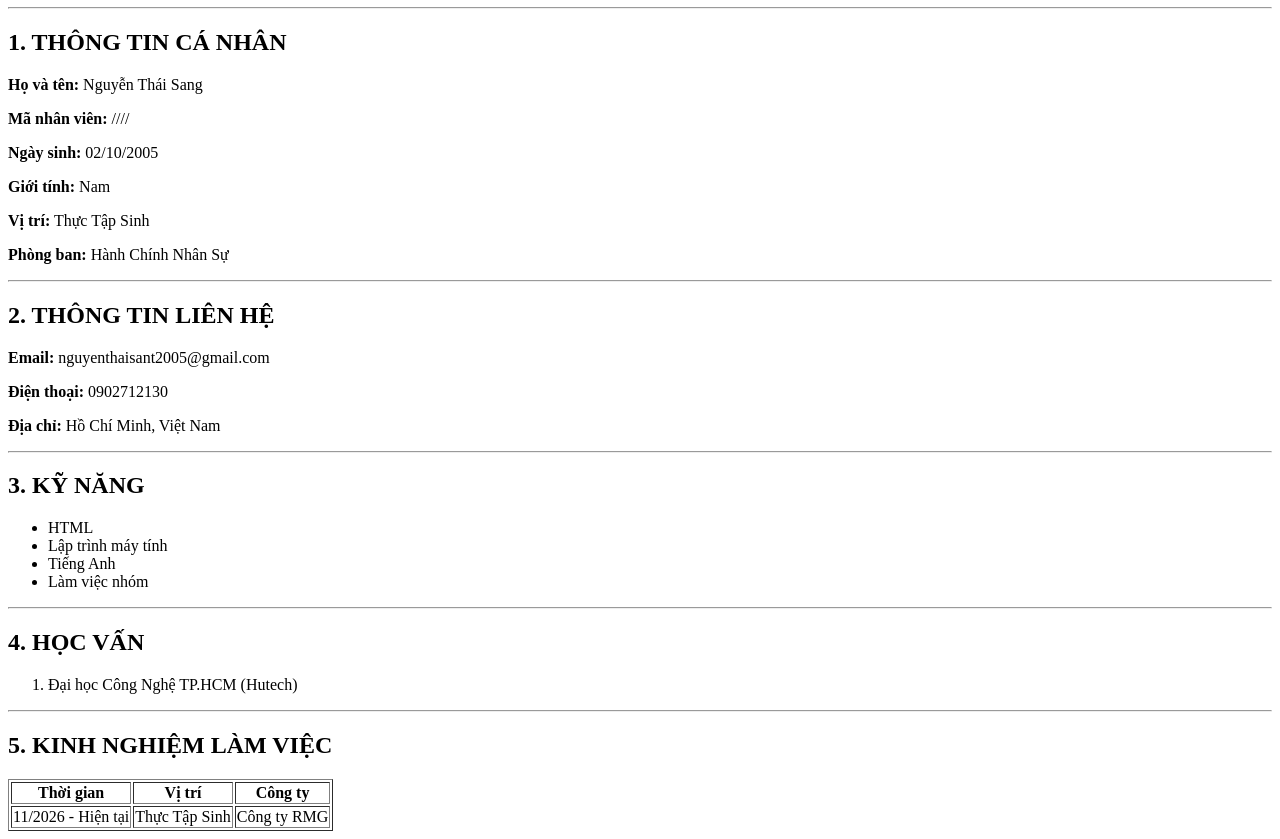
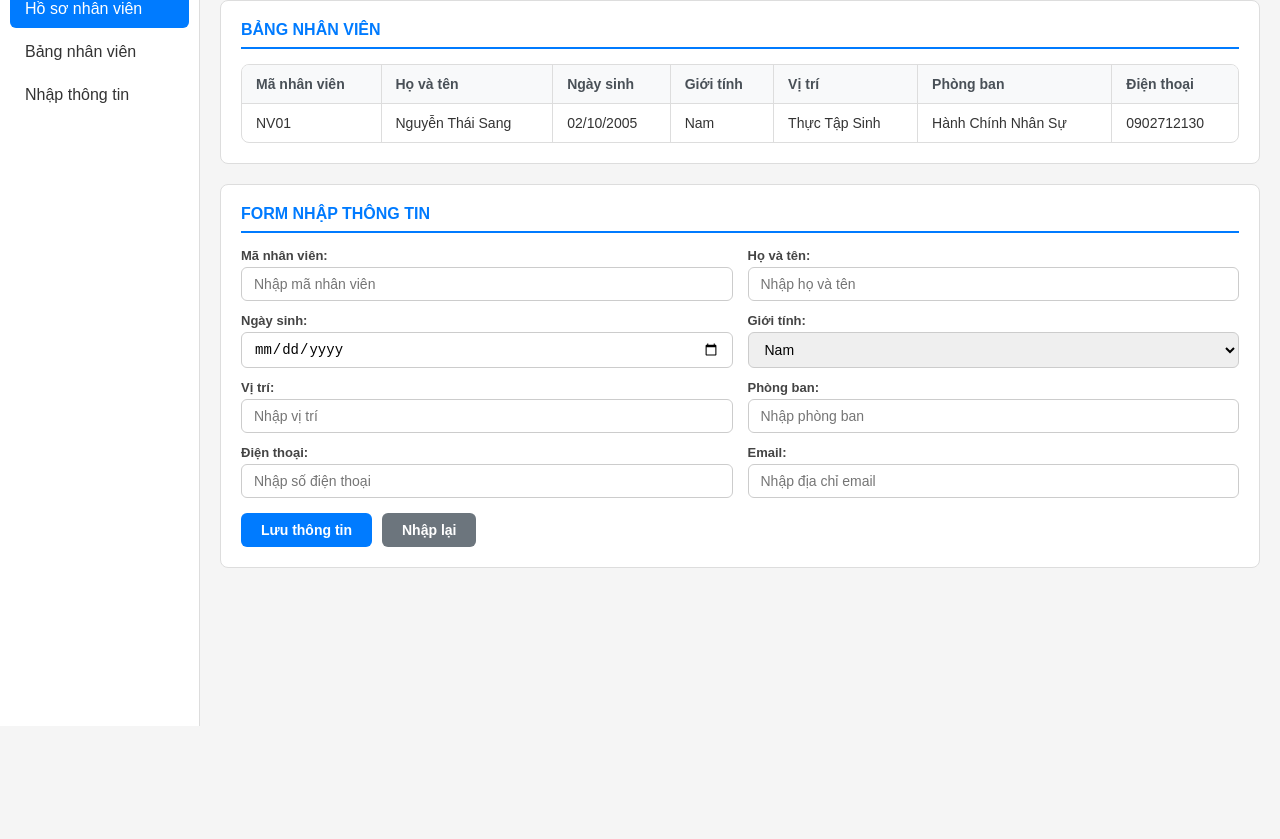
Before and after one commit to sangneko/18112026, a plain HTML site: page index.html in a window 1280 px wide. Shown: the part 73-912 px from the top of the page. After the commit the page ends 800 px from the top, so only its background shows below. Drawn offline with Linux system fonts and the light colour scheme.

Commit message:
them css, Header, Sidebar, Main Content

```diff
--- /dev/null
+++ b/css/style.css
@@ -0,0 +1,224 @@
+* {
+    margin: 0;
+    padding: 0;
+    box-sizing: border-box;
+}
+
+body {
+    font-family: Arial, sans-serif;
+    color: #333;
+    background-color: #f5f5f5;
+}
+
+header {
+    background-color: #24292e;
+    color: #fff;
+    padding: 15px 20px;
+    text-align: center;
+}
+
+header h1 {
+    font-size: 20px;
+    letter-spacing: 0.5px;
+}
+
+.container {
+    display: flex;
+    min-height: calc(100vh - 54px);
+}
+
+.sidebar {
+    width: 200px;
+    background-color: #fff;
+    border-right: 1px solid #ddd;
+    padding: 10px;
+}
+
+.sidebar ul {
+    list-style: none;
+}
+
+.sidebar li {
+    margin-bottom: 5px;
+}
+
+.sidebar li a {
+    display: block;
+    padding: 10px 15px;
+    color: #333;
+    text-decoration: none;
+    border-radius: 6px;
+}
+
+.sidebar li a:hover,
+.sidebar li a.active {
+    background-color: #007bff;
+    color: #fff;
+}
+
+.main-content {
+    flex: 1;
+    padding: 20px;
+}
+
+.section {
+    background-color: #fff;
+    border: 1px solid #ddd;
+    border-radius: 8px;
+    padding: 20px;
+    margin-bottom: 20px;
+}
+
+.section h2 {
+    font-size: 16px;
+    color: #007bff;
+    border-bottom: 2px solid #007bff;
+    padding-bottom: 8px;
+    margin-bottom: 15px;
+}
+
+.table-responsive {
+    overflow-x: auto;
+    border: 1px solid #ddd;
+    border-radius: 8px;
+}
+
+table {
+    width: 100%;
+    border-collapse: collapse;
+}
+
+table th,
+table td {
+    border-bottom: 1px solid #ddd;
+    border-right: 1px solid #ddd;
+    padding: 11px 14px;
+    text-align: left;
+    font-size: 14px;
+}
+
+table th:last-child,
+table td:last-child {
+    border-right: none;
+}
+
+table tr:last-child td {
+    border-bottom: none;
+}
+
+table th {
+    background-color: #f8f9fa;
+    color: #495057;
+}
+
+table tr:hover {
+    background-color: #f1f7ff;
+}
+
+.form-row {
+    display: flex;
+    gap: 15px;
+    margin-bottom: 12px;
+}
+
+.form-group {
+    flex: 1;
+    display: flex;
+    flex-direction: column;
+}
+
+.form-group label {
+    font-size: 13px;
+    margin-bottom: 4px;
+    font-weight: bold;
+    color: #444;
+}
+
+.form-group input,
+.form-group select {
+    padding: 8px 12px;
+    border: 1px solid #ccc;
+    border-radius: 6px;
+    font-size: 14px;
+}
+
+.form-group input:focus,
+.form-group select:focus {
+    border-color: #007bff;
+    outline: none;
+}
+
+.form-actions {
+    display: flex;
+    gap: 10px;
+    margin-top: 15px;
+}
+
+.btn {
+    padding: 9px 20px;
+    border: none;
+    border-radius: 6px;
+    cursor: pointer;
+    font-size: 14px;
+    font-weight: bold;
+}
+
+.btn-primary {
+    background-color: #007bff;
+    color: #fff;
+}
+
+.btn-primary:hover {
+    background-color: #0056b3;
+}
+
+.btn-secondary {
+    background-color: #6c757d;
+    color: #fff;
+}
+
+.btn-secondary:hover {
+    background-color: #5a6268;
+}
+
+@media (max-width: 768px) {
+    .container {
+        flex-direction: column;
+    }
+
+    .sidebar {
+        width: 100%;
+        border-right: none;
+        border-bottom: 1px solid #ddd;
+        padding: 5px;
+    }
+
+    .sidebar ul {
+        display: flex;
+        gap: 5px;
+    }
+
+    .sidebar li {
+        flex: 1;
+        margin-bottom: 0;
+        text-align: center;
+    }
+
+    .sidebar li a {
+        padding: 8px 5px;
+        font-size: 13px;
+    }
+
+    .form-row {
+        flex-direction: column;
+        gap: 10px;
+    }
+
+    .form-actions {
+        flex-direction: column;
+    }
+
+    .btn {
+        width: 100%;
+    }
+}
--- a/index.html
+++ b/index.html
@@ -1,61 +1,117 @@
 <!DOCTYPE html>
-<html>
+<html lang="vi">
 <head>
     <meta charset="UTF-8">
+    <meta name="viewport" content="width=device-width, initial-scale=1.0">
     <title>Hồ Sơ Nhân Viên</title>
+    <link rel="stylesheet" href="css/style.css">
 </head>
 <body>
 
-    <h1>HỒ SƠ NHÂN VIÊN</h1>
-    <hr>
+    <header>
+        <h1>HỒ SƠ NHÂN VIÊN</h1>
+    </header>
 
-    <h2>1. THÔNG TIN CÁ NHÂN</h2>
-    <p><b>Họ và tên:</b> Nguyễn Thái Sang</p>
-    <p><b>Mã nhân viên:</b> ////</p>
-    <p><b>Ngày sinh:</b> 02/10/2005</p>
-    <p><b>Giới tính:</b> Nam</p>
-    <p><b>Vị trí:</b> Thực Tập Sinh</p>
-    <p><b>Phòng ban:</b> Hành Chính Nhân Sự</p>
+    <div class="container">
+        <aside class="sidebar">
+            <ul>
+                <li><a href="#" class="active">Hồ sơ nhân viên</a></li>
+                <li><a href="#">Bảng nhân viên</a></li>
+                <li><a href="#">Nhập thông tin</a></li>
+            </ul>
+        </aside>
 
-    <hr>
+        <main class="main-content">
 
-    <h2>2. THÔNG TIN LIÊN HỆ</h2>
-    <p><b>Email:</b> nguyenthaisant2005@gmail.com</p>
-    <p><b>Điện thoại:</b> 0902712130</p>
-    <p><b>Địa chỉ:</b> Hồ Chí Minh, Việt Nam</p>
+            <section class="section">
+                <h2>BẢNG NHÂN VIÊN</h2>
+                <div class="table-responsive">
+                    <table>
+                        <thead>
+                            <tr>
+                                <th>Mã nhân viên</th>
+                                <th>Họ và tên</th>
+                                <th>Ngày sinh</th>
+                                <th>Giới tính</th>
+                                <th>Vị trí</th>
+                                <th>Phòng ban</th>
+                                <th>Điện thoại</th>
+                            </tr>
+                        </thead>
+                        <tbody>
+                            <tr>
+                                <td>NV01
+                                <td>Nguyễn Thái Sang
+                                <td>02/10/2005
+                                <td>Nam
+                                <td>Thực Tập Sinh
+                                <td>Hành Chính Nhân Sự
+                                <td>0902712130
+                            </tr>
+                        </tbody>
+                    </table>
+                </div>
+            </section>
 
-    <hr>
+            <section class="section">
+                <h2>FORM NHẬP THÔNG TIN</h2>
+                <form action="#" method="post">
+                    <div class="form-row">
+                        <div class="form-group">
+                            <label>Mã nhân viên:</label>
+                            <input type="text" placeholder="Nhập mã nhân viên">
+                        </div>
+                        <div class="form-group">
+                            <label>Họ và tên:</label>
+                            <input type="text" placeholder="Nhập họ và tên">
+                        </div>
+                    </div>
 
-    <h2>3. KỸ NĂNG</h2>
-    <ul>
-        <li>HTML</li>
-        <li>Lập trình máy tính</li>
-        <li>Tiếng Anh</li>
-        <li>Làm việc nhóm</li>
-    </ul>
+                    <div class="form-row">
+                        <div class="form-group">
+                            <label>Ngày sinh:</label>
+                            <input type="date">
+                        </div>
+                        <div class="form-group">
+                            <label>Giới tính:</label>
+                            <select>
+                                <option>Nam</option>
+                                <option>Nữ</option>
+                            </select>
+                        </div>
+                    </div>
 
-    <hr>
+                    <div class="form-row">
+                        <div class="form-group">
+                            <label>Vị trí:</label>
+                            <input type="text" placeholder="Nhập vị trí">
+                        </div>
+                        <div class="form-group">
+                            <label>Phòng ban:</label>
+                            <input type="text" placeholder="Nhập phòng ban">
+                        </div>
+                    </div>
 
-    <h2>4. HỌC VẤN</h2>
-    <ol>
-        <li>Đại học Công Nghệ TP.HCM (Hutech)</li>
-    </ol>
+                    <div class="form-row">
+                        <div class="form-group">
+                            <label>Điện thoại:</label>
+                            <input type="tel" placeholder="Nhập số điện thoại">
+                        </div>
+                        <div class="form-group">
+                            <label>Email:</label>
+                            <input type="email" placeholder="Nhập địa chỉ email">
+                        </div>
+                    </div>
 
-    <hr>
+                    <div class="form-actions">
+                        <button type="submit" class="btn btn-primary">Lưu thông tin</button>
+                        <button type="reset" class="btn btn-secondary">Nhập lại</button>
+                    </div>
+                </form>
+            </section>
 
-    <h2>5. KINH NGHIỆM LÀM VIỆC</h2>
-    <table border="1">
-        <tr>
-            <th>Thời gian</th>
-            <th>Vị trí</th>
-            <th>Công ty</th>
-        </tr>
-        <tr>
-            <td>11/2026 - Hiện tại</td>
-            <td>Thực Tập Sinh</td>
-            <td>Công ty RMG</td>
-        </tr>
-    </table>
+        </main>
+    </div>
 
 </body>
 </html>
```
